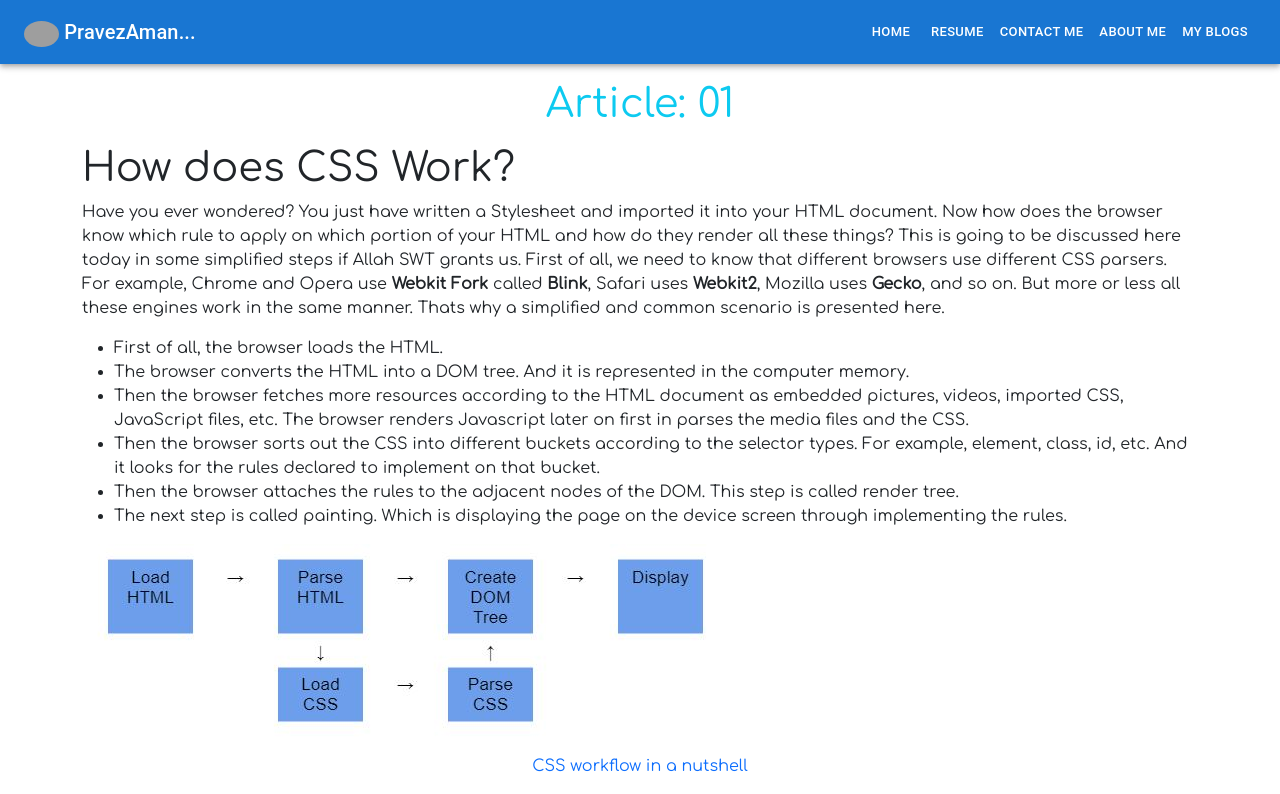
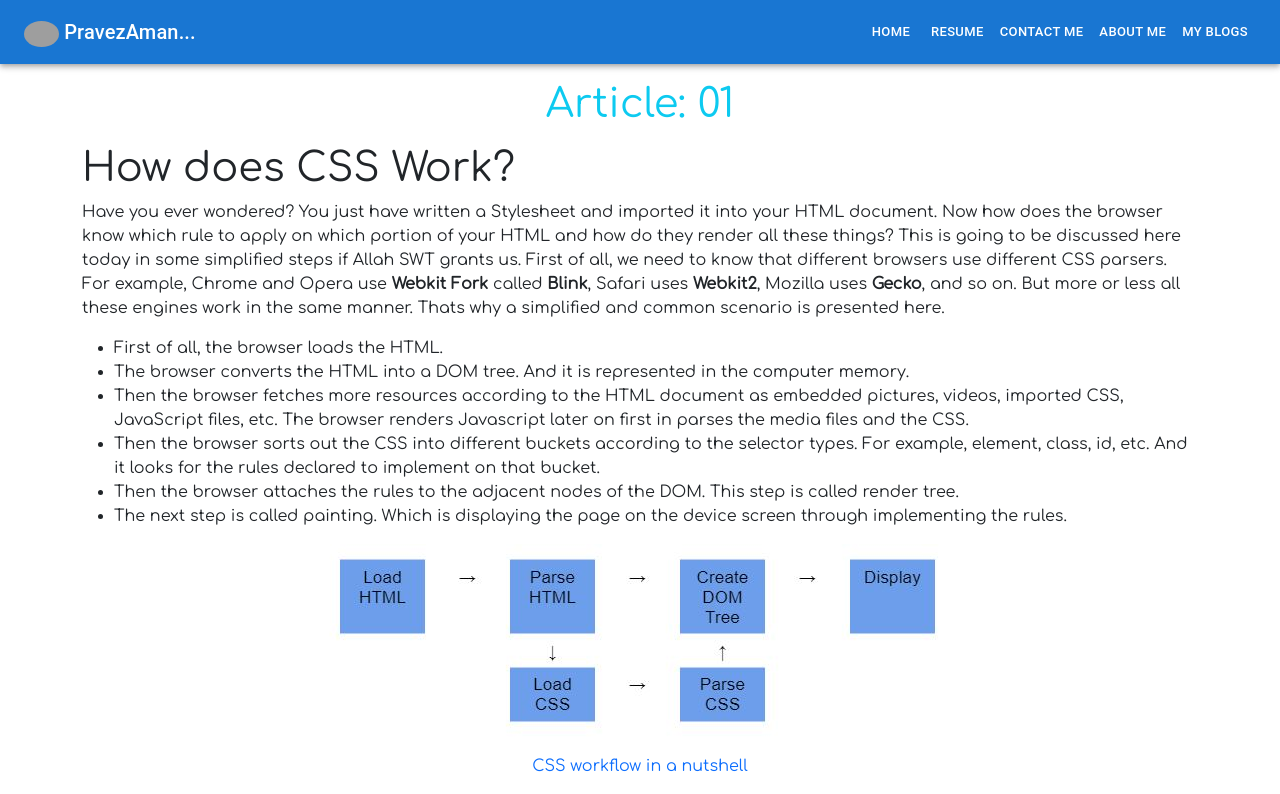
Before and after one commit to parvezaman/portfolio-parvezAman-client-side, a React (Create React App) app: page /blogs in a window 1280 px wide. Shown: the top 794 px of the page. Built offline with nearby package versions, Linux system fonts and the light colour scheme; grey boxes are pictures that could not be loaded.

Commit message:
image taken to the middle

```diff
--- a/src/Pages/Blogs/Blogs.js
+++ b/src/Pages/Blogs/Blogs.js
@@ -20,7 +20,7 @@ const Blogs = () => {
                 </ul>
 
                 <figure>
-                    <img className='img-fluid' src={cssWorkFlow} alt="" />
+                    <img className='img-fluid d-block mx-auto' src={cssWorkFlow} alt="" />
                     <figcaption className='text-center text-primary'>CSS workflow in a nutshell</figcaption>
                 </figure>
 
```
